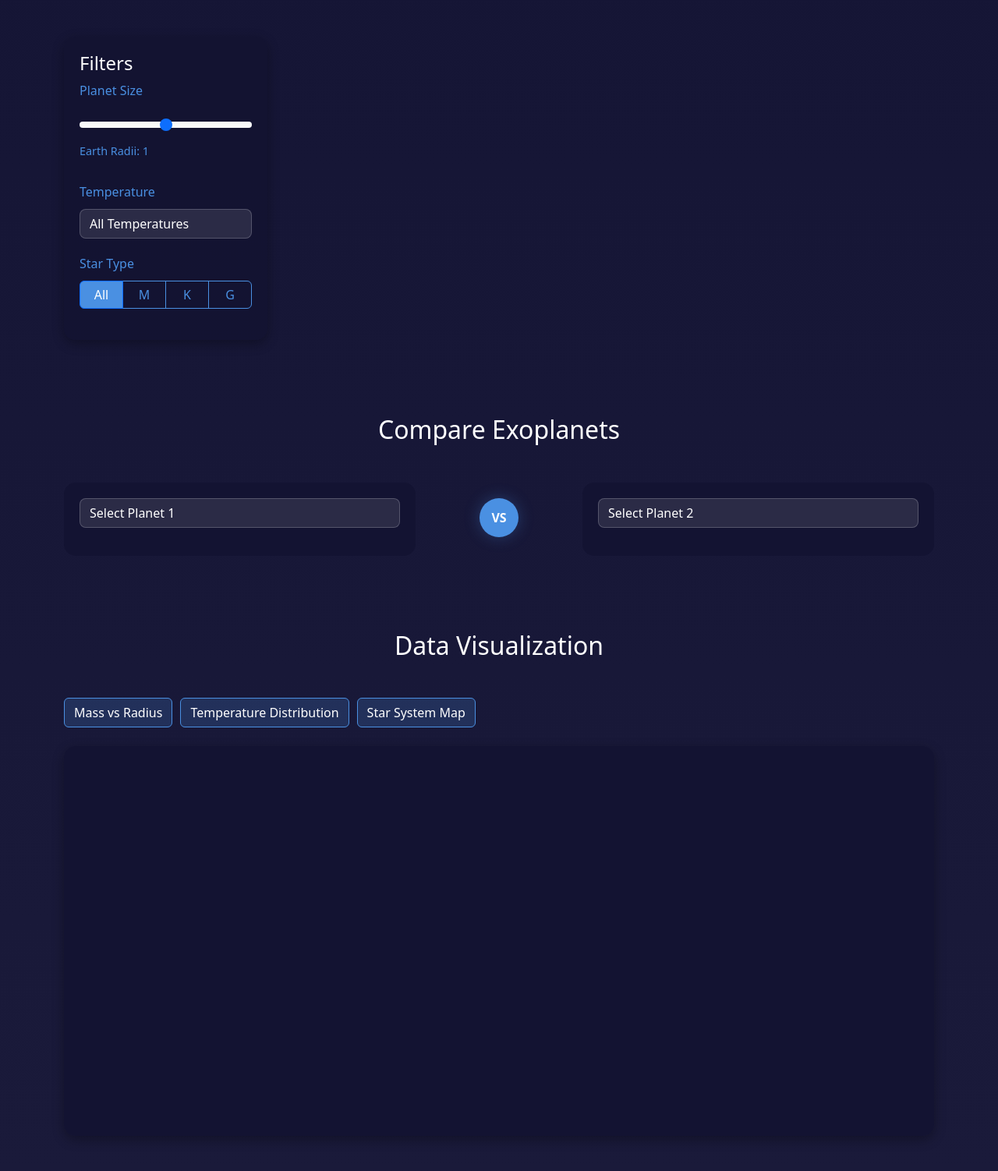
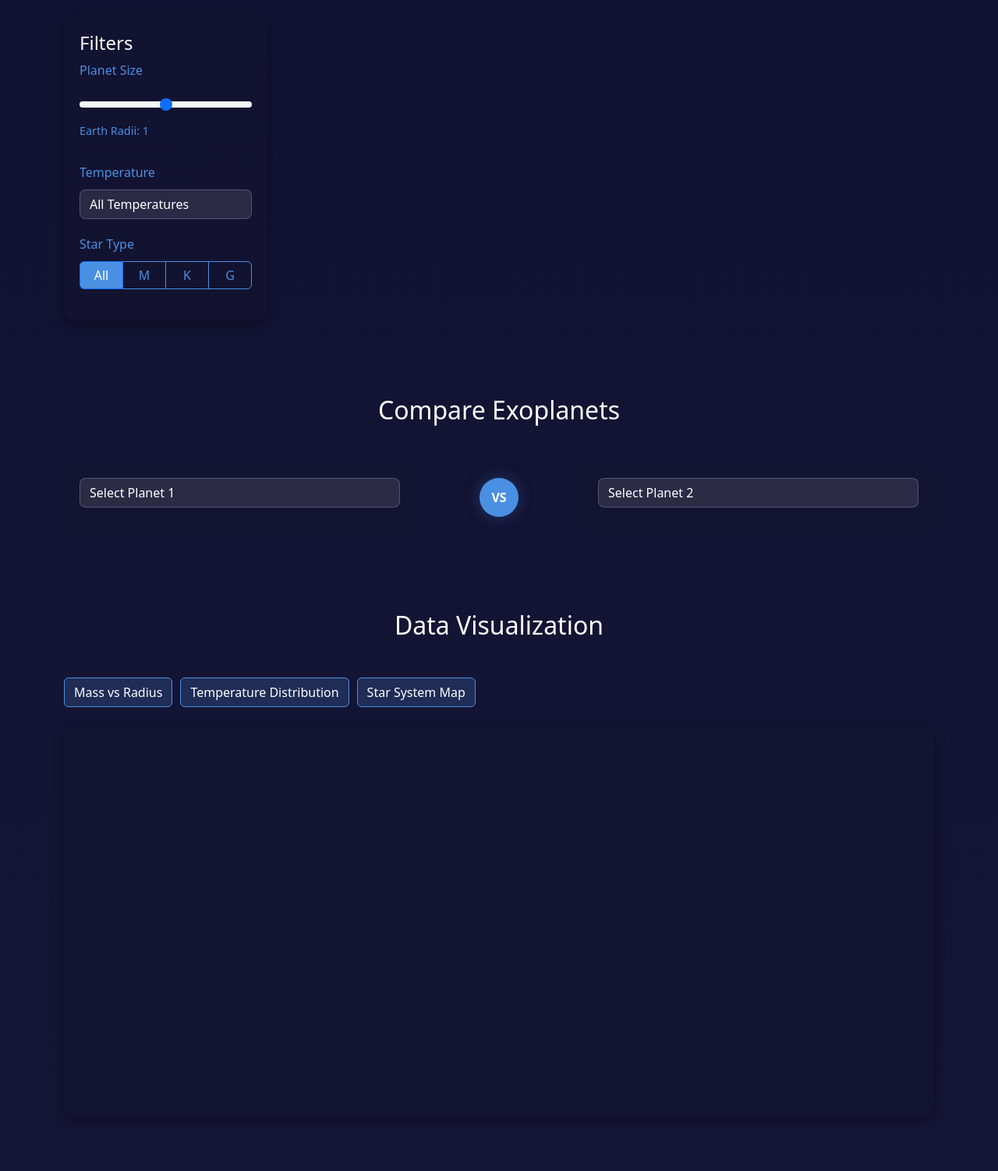
Before and after one commit to haydenteh5526/Exoplanet-AI-Hunter, a Flask app: page / in a window 1280 px wide. Shown: the part 3333-4835 px from the top of the page at 78% size. Before the commit the page ends 4266 px from the top, so only its background shows below. Run offline with Flask 3, Linux system fonts and the light colour scheme; data that the repository does not hold is empty; some libraries are stand-ins or nearby versions.

Commit message:
Trying to fix the duplicate

```diff
--- a/web_app/templates/index.html
+++ b/web_app/templates/index.html
@@ -34,6 +34,138 @@
             </div>
         </div>
     </nav>
+
+    <!-- Hero Section -->
+    <section class="hero-section">
+        <div class="container">
+            <div class="row align-items-center min-vh-100">
+                <div class="col-md-8 mx-auto text-center">
+                    <h1 class="display-3 animate__animated animate__fadeInUp">Explore New Worlds</h1>
+                    <p class="lead animate__animated animate__fadeInUp animate__delay-1s">
+                        Discover and analyze exoplanets using advanced AI technology
+                    </p>
+                    <div class="search-container animate__animated animate__fadeInUp animate__delay-2s">
+                        <input type="text" class="form-control cosmic-search" placeholder="Search exoplanets...">
+                    </div>
+                </div>
+            </div>
+        </div>
+    </section>
+
+    <!-- Interactive Explorer -->
+    <section id="discover" class="py-5">
+        <div class="container">
+            <div class="row">
+                <!-- Filters Panel -->
+                <div class="col-md-3">
+                    <div class="filters-panel">
+                        <h4>Filters</h4>
+                        <div class="filter-group">
+                            <label>Planet Size</label>
+                            <div class="range-slider">
+                                <input type="range" class="form-range" id="sizeRange" min="0" max="5" step="0.1">
+                                <span class="range-value">Earth Radii: <span id="sizeValue">1</span></span>
+                            </div>
+                        </div>
+                        <div class="filter-group">
+                            <label>Temperature</label>
+                            <select class="form-select cosmic-select">
+                                <option>All Temperatures</option>
+                                <option>Habitable Zone (200-300K)</option>
+                                <option>Hot (300-700K)</option>
+                                <option>Very Hot (700K+)</option>
+                            </select>
+                        </div>
+                        <div class="filter-group">
+                            <label>Star Type</label>
+                            <div class="btn-group d-flex">
+                                <button class="btn btn-outline-primary active">All</button>
+                                <button class="btn btn-outline-primary">M</button>
+                                <button class="btn btn-outline-primary">K</button>
+                                <button class="btn btn-outline-primary">G</button>
+                            </div>
+                        </div>
+                    </div>
+                </div>
+
+                <!-- Results Grid -->
+                <div class="col-md-9">
+                    <div class="row" id="exoplanetGrid">
+                        <!-- Exoplanet cards will be dynamically inserted here -->
+                    </div>
+                </div>
+            </div>
+        </div>
+    </section>
+
+    <!-- Comparison Tool -->
+    <section id="compare" class="py-5 cosmic-section">
+        <div class="container">
+            <h2 class="text-center mb-5">Compare Exoplanets</h2>
+            <div class="row">
+                <div class="col-md-5">
+                    <div class="comparison-card" id="planet1">
+                        <select class="form-select cosmic-select mb-3">
+                            <option>Select Planet 1</option>
+                        </select>
+                        <div class="planet-data"></div>
+                    </div>
+                </div>
+                <div class="col-md-2 text-center">
+                    <div class="vs-badge">VS</div>
+                </div>
+                <div class="col-md-5">
+                    <div class="comparison-card" id="planet2">
+                        <select class="form-select cosmic-select mb-3">
+                            <option>Select Planet 2</option>
+                        </select>
+                        <div class="planet-data"></div>
+                    </div>
+                </div>
+            </div>
+        </div>
+    </section>
+
+    <!-- Visualization Section -->
+    <section id="visualize" class="py-5">
+        <div class="container">
+            <h2 class="text-center mb-5">Data Visualization</h2>
+            <div class="row">
+                <div class="col-12">
+                    <div class="viz-controls mb-4">
+                        <button class="btn btn-primary" data-viz="scatter">Mass vs Radius</button>
+                        <button class="btn btn-primary" data-viz="histogram">Temperature Distribution</button>
+                        <button class="btn btn-primary" data-viz="bubble">Star System Map</button>
+                    </div>
+                    <div id="vizContainer" class="cosmic-viz"></div>
+                </div>
+            </div>
+        </div>
+    </section>
+
+    <!-- Planet Detail Modal -->
+    <div class="modal fade" id="planetModal">
+        <div class="modal-dialog modal-lg">
+            <div class="modal-content cosmic-modal">
+                <div class="modal-header">
+                    <h5 class="modal-title">Planet Details</h5>
+                    <button type="button" class="btn-close" data-bs-dismiss="modal"></button>
+                </div>
+                <div class="modal-body">
+                    <div class="planet-details">
+                        <!-- Planet details will be dynamically inserted here -->
+                    </div>
+                </div>
+            </div>
+        </div>
+    </div>
+
+    <!-- Scripts -->
+    <script src="https://cdn.jsdelivr.net/npm/bootstrap@5.3.0/dist/js/bootstrap.bundle.min.js"></script>
+    <script src="https://cdn.plot.ly/plotly-latest.min.js"></script>
+    <script src="{{ url_for('static', filename='js/app.js') }}"></script>
+</body>
+</html>
 <body class="space-theme">
     <!-- Navigation -->
     <nav class="navbar navbar-expand-lg navbar-dark cosmic-nav fixed-top">
```
